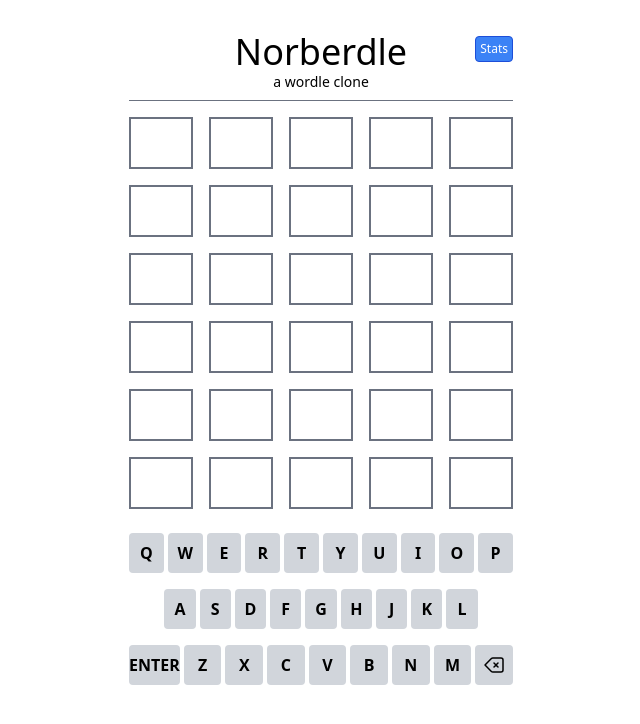
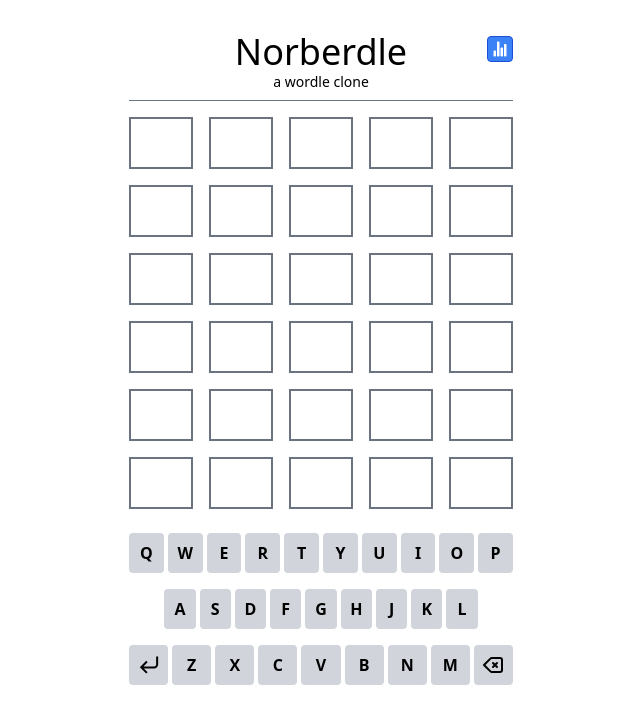
Before and after one commit to joeyhusky/thug-wordle, a React (Vite) app: page / in a window 1280 px wide. Shown: the top 724 px of the page, without its empty margins (319-959 px from the left). Built offline with nearby package versions, Linux system fonts and the light colour scheme.

Commit message:
update icons. fix timestamp listener bug

```diff
--- a/package.json
+++ b/package.json
@@ -28,6 +28,7 @@
     "jsdom": "^19.0.0",
     "postcss": "^8.4.6",
     "react-favicon": "^1.0.0",
+    "react-icons": "^4.3.1",
     "tailwindcss": "^3.0.19",
     "typescript": "^4.4.4",
     "vite": "^2.7.2",
--- a/src/Keyboard.tsx
+++ b/src/Keyboard.tsx
@@ -1,5 +1,7 @@
 import { ColorTailwindHelper } from "./Color";
 import { useStore } from "./StateStore";
+import { HiOutlineBackspace } from "react-icons/hi";
+import { CgCornerDownLeft } from "react-icons/cg";
 
 export const Keyboard: React.FC = () => {
   const keyPressed = useStore((store) => store.letterPressed);
@@ -9,13 +11,18 @@ export const Keyboard: React.FC = () => {
 
   const setShowInvalidGuess = useStore((store) => store.setShowInvalidGuess);
 
+  const keyboardButtonElements: { [key: string]: JSX.Element } = {
+    ["Backspace"]: <HiOutlineBackspace className="h-6 w-6 mx-auto" />,
+    ["Enter"]: <CgCornerDownLeft className="h-6 w-6 mx-auto" />,
+  };
+
   return (
     <div className={"flex flex-col"} id="keyboard">
       {keyboardKeys.map((keyboardRow, rowIdx) => (
         <div key={rowIdx} className={"my-2 flex justify-center space-x-1"}>
           {keyboardRow.map((letter, idx) => {
             let styles =
-              "transition ease-in-out hover:scale-110 rounded font-bold uppercase flex-1 py-2 ";
+              "transition ease-in-out hover:scale-110 rounded font-bold uppercase flex-1 py-2 antialiased ";
             let keypressCallback = () => keyPressed(letter);
             if (letter === "Backspace")
               keypressCallback = () => backspacePressed();
@@ -29,21 +36,13 @@ export const Keyboard: React.FC = () => {
               styles += " bg-gray-300";
             }
 
-            return letter === "Backspace" ? (
+            return (
               <button
                 key={letter + idx}
                 className={styles}
                 onClick={keypressCallback}
               >
-                {backspace}
-              </button>
-            ) : (
-              <button
-                key={letter + idx}
-                className={styles}
-                onClick={keypressCallback}
-              >
-                {letter === "Backspace" ? backspace : letter}
+                {keyboardButtonElements[letter] ?? letter}
               </button>
             );
           })}
@@ -58,20 +57,3 @@ const keyboardKeys = [
   ["", "a", "s", "d", "f", "g", "h", "j", "k", "l", ""],
   ["Enter", "z", "x", "c", "v", "b", "n", "m", "Backspace"],
 ];
-
-const backspace = (
-  <svg
-    xmlns="http://www.w3.org/2000/svg"
-    className="h-6 w-6 m-auto"
-    fill="none"
-    viewBox="0 0 24 24"
-    stroke="currentColor"
-  >
-    <path
-      strokeLinecap="round"
-      strokeLinejoin="round"
-      strokeWidth="1.5"
-      d="M12 14l2-2m0 0l2-2m-2 2l-2-2m2 2l2 2M3 12l6.414 6.414a2 2 0 001.414.586H19a2 2 0 002-2V7a2 2 0 00-2-2h-8.172a2 2 0 00-1.414.586L3 12z"
-    ></path>
-  </svg>
-);
--- a/src/components/StatsButton.tsx
+++ b/src/components/StatsButton.tsx
@@ -1,4 +1,5 @@
 import { useStore } from "../StateStore";
+import { IoStatsChart } from "react-icons/io5";
 
 export function StatsButton(props: {
   setShowStats: (show: boolean) => void;
@@ -14,7 +15,7 @@ export function StatsButton(props: {
       disabled={isGameOver}
       onClick={() => props.setShowStats(true)}
     >
-      Stats
+      <IoStatsChart className="h-4 w-4 mx-auto" />
     </button>
   );
 }
--- a/src/store/GameStore.ts
+++ b/src/store/GameStore.ts
@@ -43,6 +43,7 @@ export const createGameStore = (
   },
   newGame: () => {
     set((_) => ({
+      timestamp: Date.now(),
       isGameOver: false,
       userGuesses: [],
       answer: getRandomWord(),
```
Also changed, not shown: 1 other file (tests, documents, lock files or other folders).
